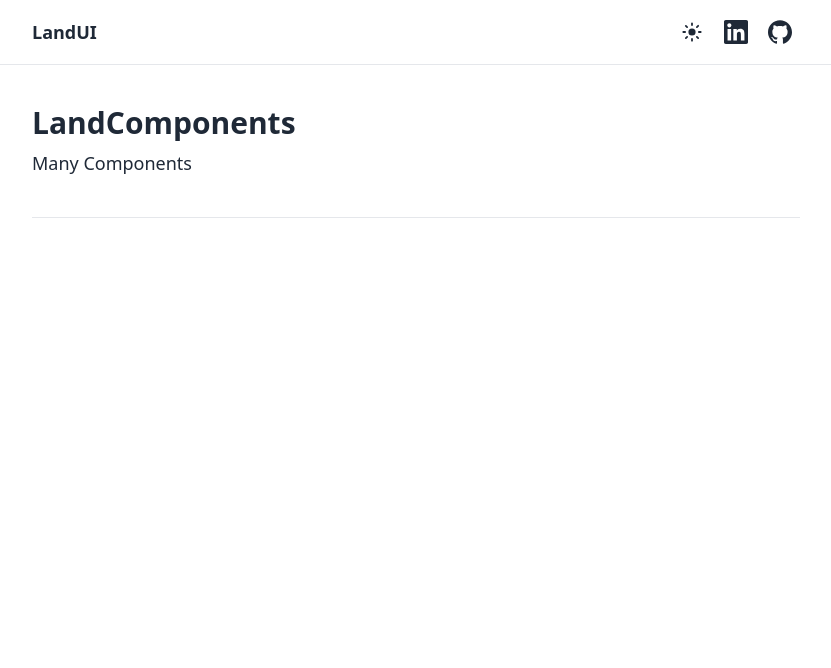
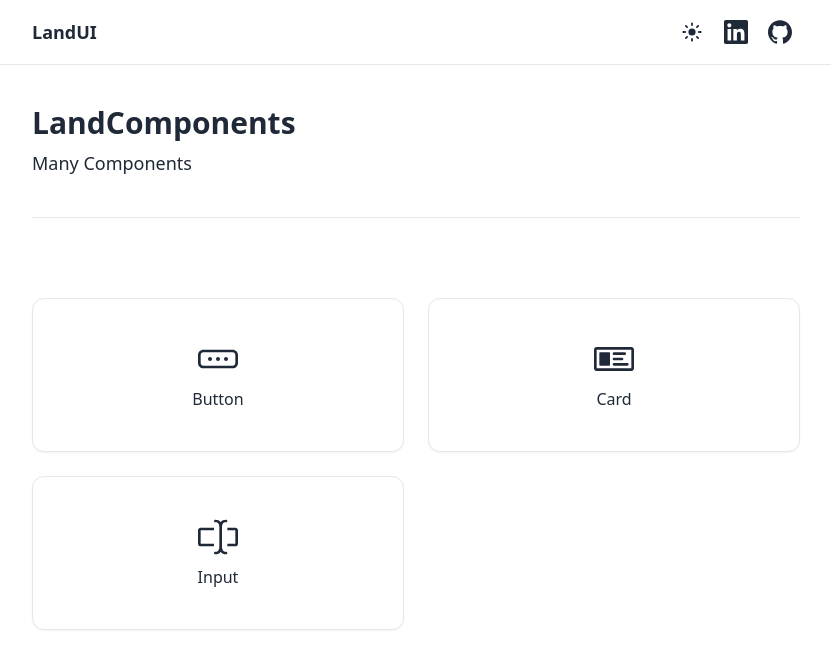
Before and after one commit to LandonHawes/ui-library, a React (Vite) app: page / in a window 1280 px wide. Shown: the top 668 px of the page, without its empty margins (224-1055 px from the left). Built offline with nearby package versions, Linux system fonts and the light colour scheme.

Commit message:
completed routing with home page

```diff
--- a/src/App.tsx
+++ b/src/App.tsx
@@ -4,6 +4,7 @@ import { CardPage } from "./routes/Card"
 import { ButtonPage } from "./routes/Button"
 import { Routes, Route, Outlet, BrowserRouter } from "react-router-dom"
 import { HomePage } from "./routes/Home"
+import { NotFoundPage } from "./routes/NotFound"
 
 export default function App() {
 	return (
@@ -28,6 +29,7 @@ export function AppRoutes() {
 				<Route path="button" element={<ButtonPage />} />
 				<Route path="card" element={<CardPage />} />
 				<Route path="input" element={<InputPage />} />
+				<Route path="*" element={<NotFoundPage />} />
 			</Route>
 		</Routes>
 	)
--- a/src/components/library/Card.tsx
+++ b/src/components/library/Card.tsx
@@ -2,11 +2,22 @@ import { twMerge } from "tailwind-merge"
 
 // Types for the props that will be passed to this component
 
-type CardContainerProps = React.HTMLAttributes<HTMLDivElement>
+type CardContainerProps = React.HTMLAttributes<HTMLDivElement> & {
+	widthLimit?: "none" | "xs" | "sm" | "md" | "lg"
+}
+
+const cardWidths = {
+	xs: "max-w-xs",
+	sm: "max-w-sm",
+	md: "max-w-md",
+	lg: "max-w-lg",
+	none: "",
+}
 
 export const CardContainer: React.FC<CardContainerProps> = ({
 	className,
 	children,
+	widthLimit = "xs",
 	...props
 }) => {
 	// Base classes
@@ -15,8 +26,10 @@ export const CardContainer: React.FC<CardContainerProps> = ({
 
 	const mergeClasses = twMerge([baseClasses, className])
 
+	const widthClass = twMerge(["w-full", cardWidths[widthLimit]])
+
 	return (
-		<div className="w-full max-w-xs" {...props}>
+		<div className={widthClass} {...props}>
 			<div className={mergeClasses}>{children}</div>
 		</div>
 	)
@@ -30,6 +43,7 @@ export const ContentCard = ({
 	subtitle,
 	plaintext,
 	link,
+	widthLimit,
 	children,
 }: {
 	header?: string
@@ -41,10 +55,11 @@ export const ContentCard = ({
 		url: string
 		text: string
 	}
+	widthLimit?: CardContainerProps["widthLimit"]
 	children?: React.ReactNode
 }) => {
 	return (
-		<CardContainer>
+		<CardContainer widthLimit={widthLimit}>
 			{header && (
 				<div className="rounded-t-xl border-b bg-gray-100 px-4 py-3 dark:border-zinc-700 dark:bg-zinc-800 md:px-5 md:py-4">
 					<p className="mt-1 text-sm text-gray-500 dark:text-zinc-500">
@@ -93,10 +108,17 @@ export const BlockLinkCard = ({
 	url,
 	text,
 	children,
+	CustomLinkComponent,
+	widthLimit,
+
+	customLinkProps = {},
 }: {
 	url?: string
 	text?: string
 	children: React.ReactNode
+	CustomLinkComponent?: React.ComponentType<any>
+	customLinkProps?: any
+	widthLimit?: CardContainerProps["widthLimit"]
 }) => {
 	const linkClasses: string = "flex flex-col items-center p-6 sm:p-10"
 
@@ -108,10 +130,24 @@ export const BlockLinkCard = ({
 	)
 
 	return (
-		<CardContainer className="text-gray-800 transition-colors hover:bg-gray-200/50 dark:text-white dark:hover:bg-zinc-700">
-			<a href={url || "#"} className={linkClasses} target="_blank">
-				{linkContent}
-			</a>
+		<CardContainer
+			widthLimit={widthLimit}
+			className="text-gray-800 transition-colors hover:bg-gray-200/50 dark:text-white dark:hover:bg-zinc-700"
+		>
+			{CustomLinkComponent ? (
+				<CustomLinkComponent className={linkClasses} {...customLinkProps}>
+					{linkContent}
+				</CustomLinkComponent>
+			) : (
+				<a
+					href={url || "#"}
+					className={linkClasses}
+					target="_blank"
+					{...(customLinkProps as React.AnchorHTMLAttributes<HTMLAnchorElement>)}
+				>
+					{linkContent}
+				</a>
+			)}
 		</CardContainer>
 	)
 }
--- a/src/routes/Home.tsx
+++ b/src/routes/Home.tsx
@@ -1,9 +1,46 @@
+import { BlockLinkCard } from "../components/library/Card"
 import { Container } from "../components/site/Container"
-
-export const HomePage = ({ children }: { children?: React.ReactNode }) => {
+import { RxButton, RxIdCard, RxInput } from "react-icons/rx"
+import { Link } from "react-router-dom"
+export const HomePage = () => {
 	return (
 		<Container title="LandComponents" description="Many Components">
-			{children}
+			<div className="mt-8 grid gap-4 sm:grid-cols-2 sm:gap-6">
+				<BlockLinkCard
+					CustomLinkComponent={Link}
+					customLinkProps={{
+						to: "button",
+					}}
+					text="Button"
+					widthLimit="none"
+				>
+					<RxButton className="h-10 w-10" />
+				</BlockLinkCard>
+				<BlockLinkCard
+					CustomLinkComponent={Link}
+					customLinkProps={{
+						to: "card",
+					}}
+					text="Card"
+					widthLimit="none"
+				>
+					<RxIdCard className="h-10 w-10" />
+				</BlockLinkCard>
+				<BlockLinkCard
+					CustomLinkComponent={Link}
+					customLinkProps={{
+						to: "input",
+					}}
+					text="Input"
+					widthLimit="none"
+				>
+					<RxInput className="h-10 w-10" />
+				</BlockLinkCard>
+
+				{/* <Link to="button">Button</Link>
+				<Link to="card">Card</Link>
+				<Link to="input">Input</Link> */}
+			</div>
 		</Container>
 	)
 }
--- /dev/null
+++ b/src/routes/NotFound.tsx
@@ -0,0 +1,14 @@
+import React from "react"
+
+export const NotFoundPage = () => {
+	return (
+		<div className="px-4 py-10 text-center sm:px-6 lg:px-8">
+			<h1 className="text-7-l block font-bold text-gray-800 dark:text-white sm:text-9xl">
+				404
+			</h1>
+			<h1 className="text-whit block text-2xl font-bold">
+				Requested Page Not Found
+			</h1>
+		</div>
+	)
+}
```
